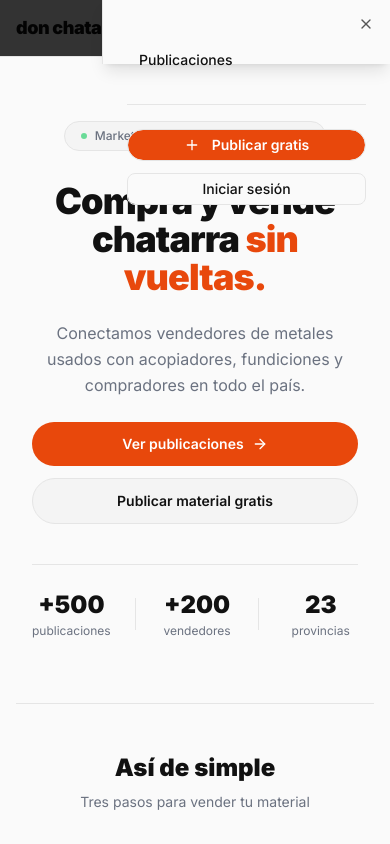
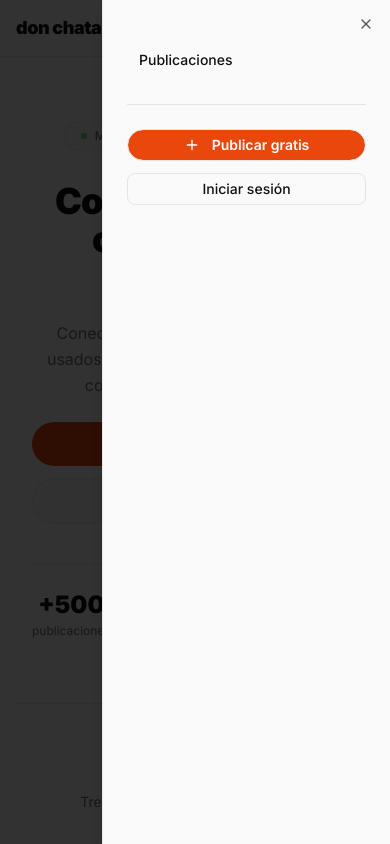
Before and after one commit to morgantil/chatarrin-front, a Next.js app: page / in a window 390 px wide. Both pictures are taken after a click on the button "Menú". Shown: the top 844 px of the page. Built offline with nearby package versions, Linux system fonts and the light colour scheme; no server answers.

Commit message:
fix: sheet portal to avoid stacking context bug on mobile, remove backdrop-blur from navbar

```diff
--- a/components/layout/Navbar.tsx
+++ b/components/layout/Navbar.tsx
@@ -25,7 +25,7 @@ export function Navbar() {
   const publishHref = user ? '/panel/publicar' : '/registro';
 
   return (
-    <header className="sticky top-0 z-50 w-full border-b border-border bg-background/95 backdrop-blur supports-[backdrop-filter]:bg-background/60">
+    <header className="sticky top-0 z-50 w-full border-b border-border bg-background">
       <div className="container mx-auto flex h-14 items-center justify-between px-4 gap-4">
 
         {/* Logo */}
--- a/components/ui/sheet.tsx
+++ b/components/ui/sheet.tsx
@@ -1,6 +1,7 @@
 "use client"
 
 import * as React from "react"
+import { createPortal } from "react-dom"
 import { cn } from "@/lib/utils"
 import { X } from "lucide-react"
 
@@ -35,7 +36,9 @@ SheetTrigger.displayName = "SheetTrigger"
 
 const SheetContent = React.forwardRef<HTMLDivElement, React.HTMLAttributes<HTMLDivElement> & { side?: "left" | "right" }>(({ className, children, side = "right", ...props }, ref) => {
   const { open, setOpen } = React.useContext(SheetContext)
-  const contentRef = React.useRef<HTMLDivElement>(null)
+  const [mounted, setMounted] = React.useState(false)
+
+  React.useEffect(() => { setMounted(true) }, [])
 
   React.useEffect(() => {
     if (!open) return
@@ -46,26 +49,27 @@ const SheetContent = React.forwardRef<HTMLDivElement, React.HTMLAttributes<HTMLD
     return () => document.removeEventListener("keydown", handleKeyDown)
   }, [open, setOpen])
 
-  if (!open) return null
+  if (!mounted || !open) return null
 
-  return (
+  return createPortal(
     <>
       <div className="fixed inset-0 z-50 bg-black/80" onClick={() => setOpen(false)} />
       <div
-        ref={contentRef}
+        ref={ref}
         className={cn(
-          "fixed z-50 gap-4 bg-background p-6 shadow-lg transition ease-in-out",
-          side === "right" ? "inset-y-0 right-0 h-full w-3/4 max-w-sm border-l" : "inset-y-0 left-0 h-full w-3/4 max-w-sm border-r",
+          "fixed z-50 gap-4 bg-background p-6 shadow-lg",
+          side === "right" ? "inset-y-0 right-0 h-full w-3/4 max-w-sm border-l border-border" : "inset-y-0 left-0 h-full w-3/4 max-w-sm border-r border-border",
           className
         )}
         {...props}
       >
-        <button className="absolute right-4 top-4 rounded-sm opacity-70 ring-offset-background transition-opacity hover:opacity-100" onClick={() => setOpen(false)}>
+        <button className="absolute right-4 top-4 rounded-sm opacity-70 transition-opacity hover:opacity-100" onClick={() => setOpen(false)}>
           <X className="h-4 w-4" />
         </button>
         {children}
       </div>
-    </>
+    </>,
+    document.body
   )
 })
 SheetContent.displayName = "SheetContent"
```
